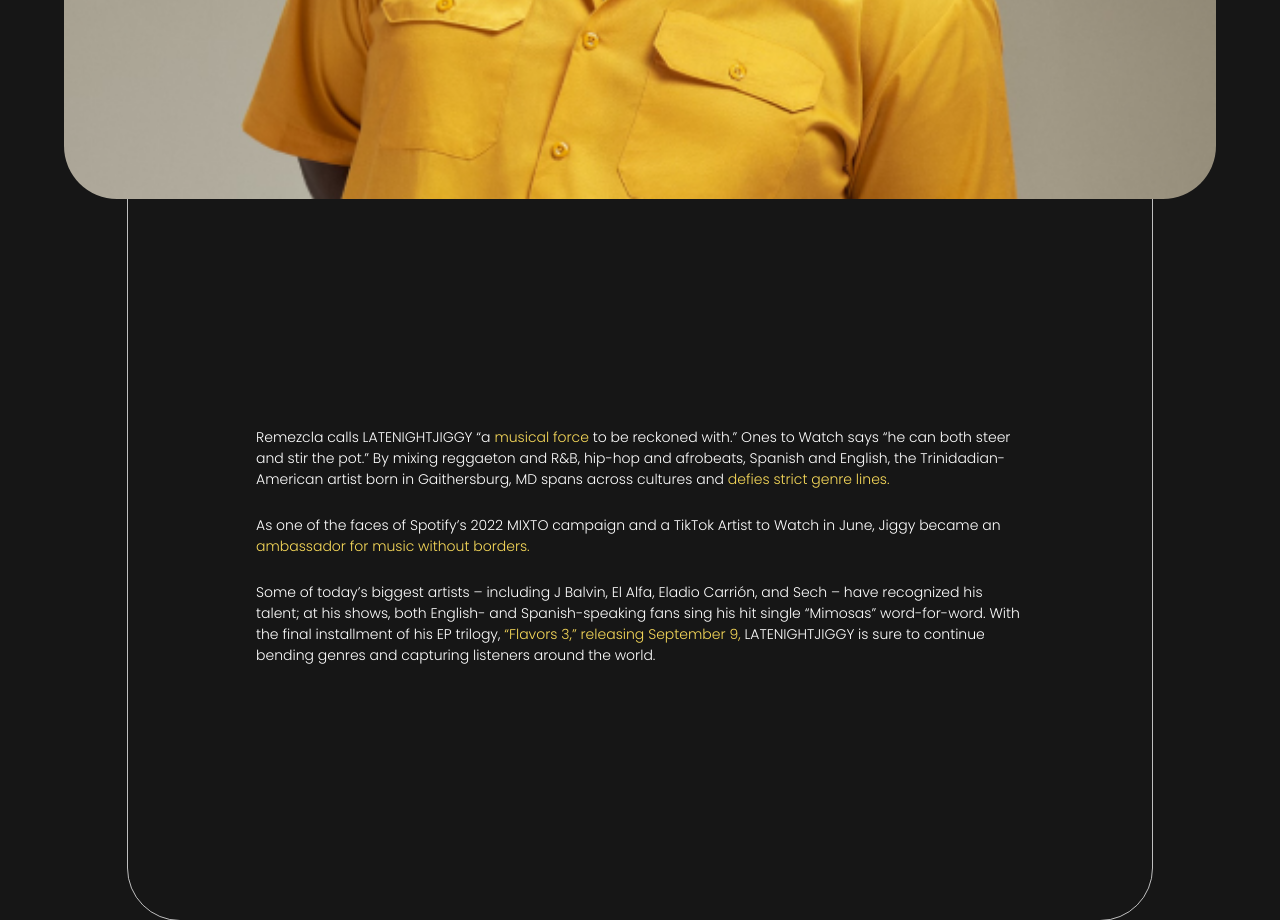
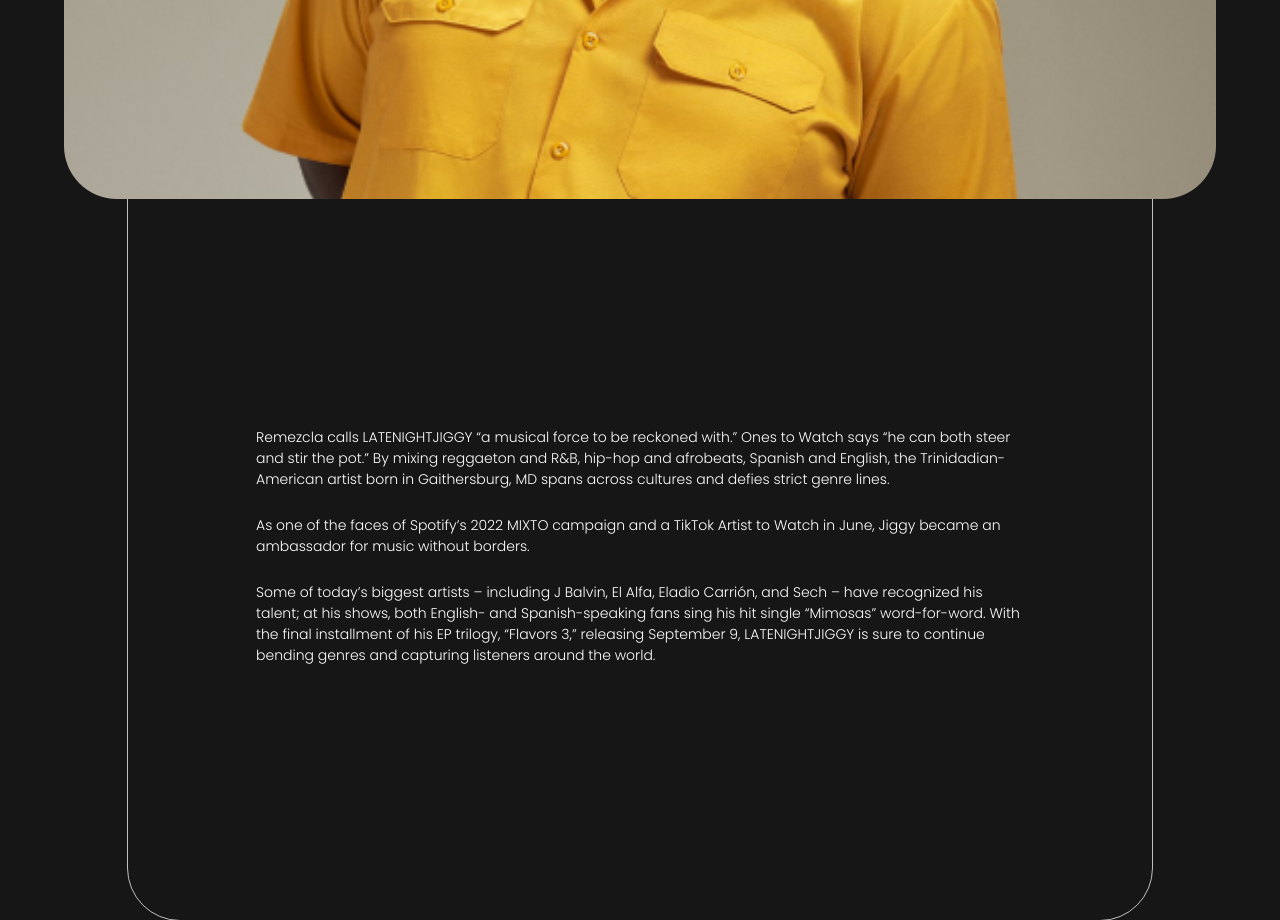
Before and after one commit to michaelgriff/latenightjiggy-website, a React (Create React App) app: page / in a window 1280 px wide. Shown: the part 2880-3800 px from the top of the page. Built offline with nearby package versions, Linux system fonts and the light colour scheme.

Commit message:
removed yellow text

```diff
--- a/src/App.js
+++ b/src/App.js
@@ -110,21 +110,17 @@ function App() {
           <img class="profile-three" src={profile_three} alt={"three"} />
           <div class="about-text-container">
             <p class="about-text-top about-text">
-              Remezcla calls LATENIGHTJIGGY “a{" "}
-              <span class="yellow-text">musical force</span> to be reckoned
+              Remezcla calls LATENIGHTJIGGY “a musical force to be reckoned
               with.” Ones to Watch says “he can both steer and stir the pot.” By
               mixing reggaeton and R&B, hip-hop and afrobeats, Spanish and
               English, the Trinidadian-American artist born in Gaithersburg, MD
-              spans across cultures and{" "}
-              <span class="yellow-text">defies strict genre lines.</span>
+              spans across cultures and defies strict genre lines.
             </p>
             <br class="break"></br>
             <p class="about-text">
               As one of the faces of Spotify’s 2022 MIXTO campaign and a TikTok
-              Artist to Watch in June, Jiggy became an{" "}
-              <span class="yellow-text">
-                ambassador for music without borders.
-              </span>
+              Artist to Watch in June, Jiggy became an ambassador for music
+              without borders.
             </p>
             <br class="break"></br>
             <p class="about-text">
@@ -132,12 +128,9 @@ function App() {
               Eladio Carrión, and Sech – have recognized his talent; at his
               shows, both English- and Spanish-speaking fans sing his hit single
               “Mimosas” word-for-word. With the final installment of his EP
-              trilogy,{" "}
-              <span class="yellow-text">
-                “Flavors 3,” releasing September 9,
-              </span>{" "}
-              LATENIGHTJIGGY is sure to continue bending genres and capturing
-              listeners around the world.
+              trilogy, “Flavors 3,” releasing September 9, LATENIGHTJIGGY is
+              sure to continue bending genres and capturing listeners around the
+              world.
             </p>
           </div>
           <div class="button-container">
```
